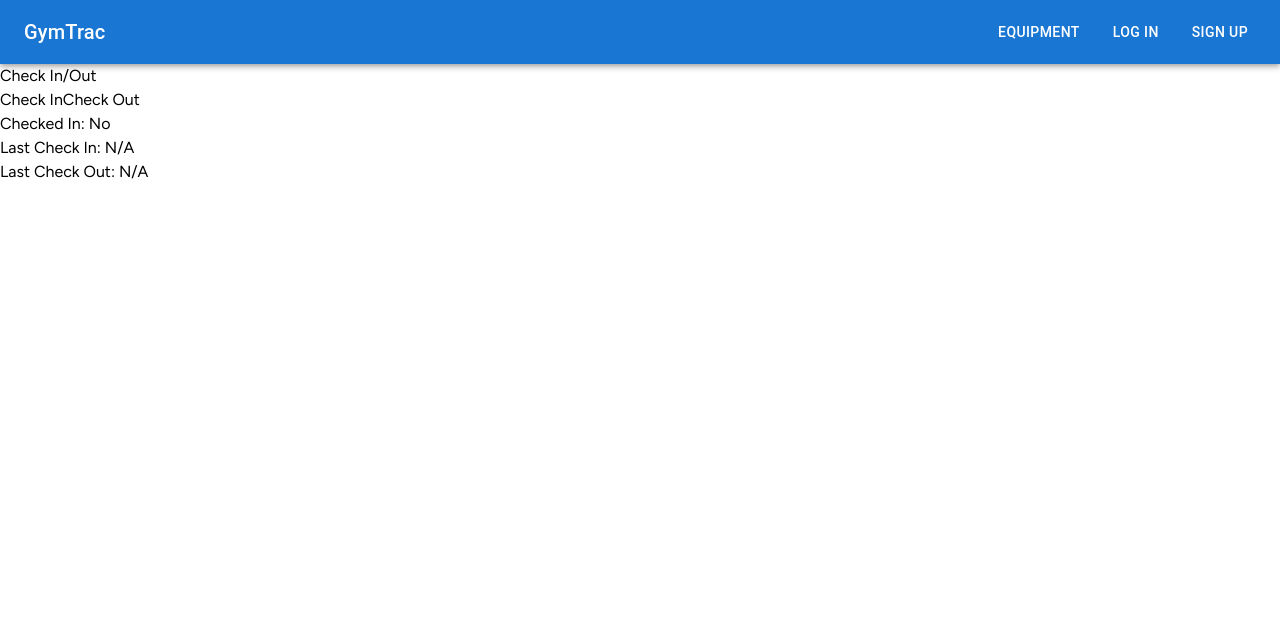
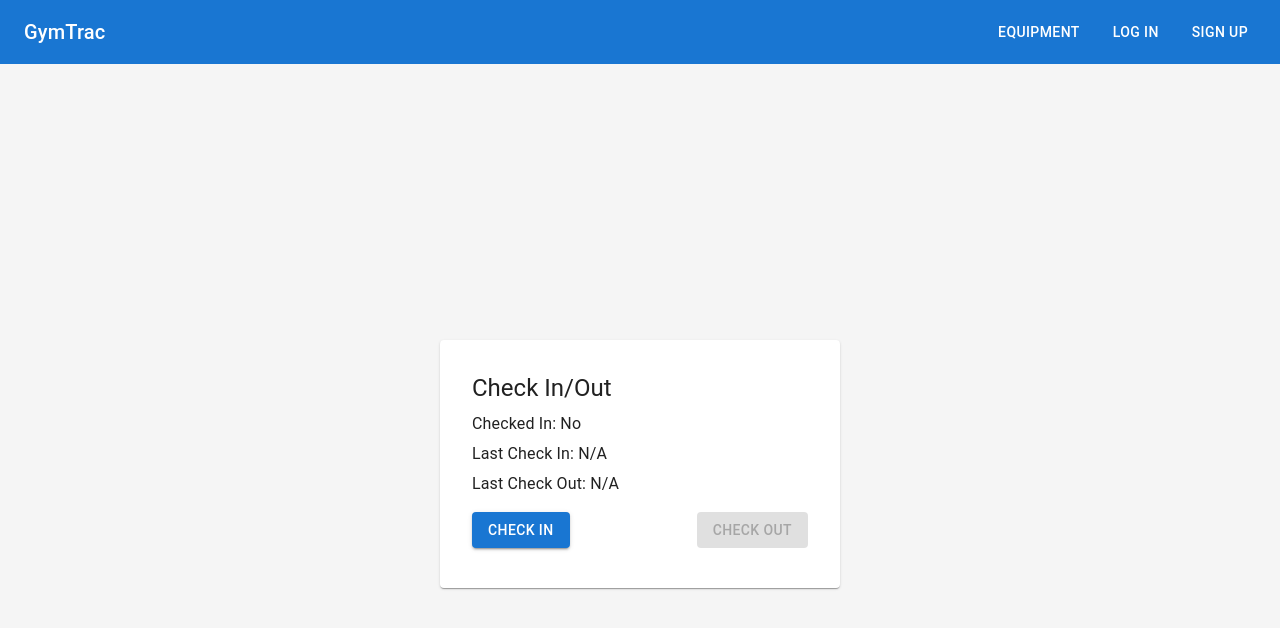
Before and after one commit to pamodl/GMS, a React (Vite) app in the folder front/: page /check-in-out in a window 1280 px wide. Shown: the top 628 px of the page. Built offline with nearby package versions, Linux system fonts and the light colour scheme.

Commit message:
Add user profile page and integrate logout functionality

```diff
--- a/front/src/App.jsx
+++ b/front/src/App.jsx
@@ -7,6 +7,7 @@ import CheckInOut from './pages/CheckIn'
 import ManageEquipment from './pages/ManageEquipment'
 import ViewEquipment from './pages/ViewEquipment'
 import Header from './components/Header'
+import Profile from './pages/profile'
 export default function App() {
   return (
     <BrowserRouter>
@@ -19,6 +20,8 @@ export default function App() {
         <Route path="/manage-equipment" element={<ManageEquipment />} />
         <Route path="/check-in-out" element={<CheckInOut />} />
         <Route path="/view-equipment" element={<ViewEquipment />} />
+        <Route path="profile" element={<Profile />} />
+
       </Routes>
 
   </BrowserRouter>
--- a/front/src/components/Header.jsx
+++ b/front/src/components/Header.jsx
@@ -23,7 +23,7 @@ export default function Header() {
   return (
     <AppBar position="static">
       <Toolbar>
-      <Typography variant="h6" component={Link} to="/" sx={{ flexGrow: 1, textDecoration: 'none', color: 'inherit' }}>
+        <Typography variant="h6" component={Link} to="/" sx={{ flexGrow: 1, textDecoration: 'none', color: 'inherit' }}>
           GymTrac
         </Typography>
         <Box sx={{ display: 'flex', gap: 2 }}>
@@ -32,7 +32,12 @@ export default function Header() {
           </Button>
           {currentUser ? (
             <>
-              <Typography variant="body1" component="div">
+              <Typography
+                variant="body1"
+                component={Link}
+                to="/profile"
+                sx={{ textDecoration: 'none', color: 'inherit' }}
+              >
                 {currentUser.username}
               </Typography>
               <Button color="inherit" onClick={handleLogout}>
--- a/front/src/pages/CheckIn.jsx
+++ b/front/src/pages/CheckIn.jsx
@@ -1,6 +1,7 @@
 import React from 'react';
 import { useDispatch, useSelector } from 'react-redux';
 import { checkIn, checkOut } from '../redux/checkin/checkinActions';
+import { Card, CardContent, Typography, Button, Box, Alert } from '@mui/material';
 
 export default function CheckInOut() {
   const { currentUser } = useSelector((state) => state.user);
@@ -30,21 +31,33 @@ export default function CheckInOut() {
   };
 
   return (
-    <div>
-      <h1>Check In/Out</h1>
-      <button onClick={handleCheckIn} disabled={loading || isCheckedIn}>
-        Check In
-      </button>
-      <button onClick={handleCheckOut} disabled={loading || !isCheckedIn}>
-        Check Out
-      </button>
-      {loading && <p>Loading...</p>}
-      {error && <p style={{ color: 'red' }}>{error}</p>}
-      <div>
-        <p>Checked In: {isCheckedIn ? 'Yes' : 'No'}</p>
-        <p>Last Check In: {formatDate(lastCheckIn)}</p>
-        <p>Last Check Out: {formatDate(lastCheckOut)}</p>
-      </div>
-    </div>
+    <Box sx={{ display: 'flex', justifyContent: 'center', alignItems: 'center', minHeight: '100vh', backgroundColor: '#f5f5f5' }}>
+      <Card sx={{ maxWidth: 400, width: '100%', padding: 2 }}>
+        <CardContent>
+          <Typography variant="h5" component="div" gutterBottom>
+            Check In/Out
+          </Typography>
+          {error && <Alert severity="error">{error}</Alert>}
+          <Typography variant="body1" component="div" gutterBottom>
+            Checked In: {isCheckedIn ? 'Yes' : 'No'}
+          </Typography>
+          <Typography variant="body1" component="div" gutterBottom>
+            Last Check In: {formatDate(lastCheckIn)}
+          </Typography>
+          <Typography variant="body1" component="div" gutterBottom>
+            Last Check Out: {formatDate(lastCheckOut)}
+          </Typography>
+          <Box sx={{ display: 'flex', justifyContent: 'space-between', marginTop: 2 }}>
+            <Button variant="contained" color="primary" onClick={handleCheckIn} disabled={loading || isCheckedIn}>
+              Check In
+            </Button>
+            <Button variant="contained" color="secondary" onClick={handleCheckOut} disabled={loading || !isCheckedIn}>
+              Check Out
+            </Button>
+          </Box>
+          {loading && <Typography variant="body2" color="textSecondary" sx={{ marginTop: 2 }}>Processing...</Typography>}
+        </CardContent>
+      </Card>
+    </Box>
   );
 }
--- /dev/null
+++ b/front/src/pages/profile.jsx
@@ -0,0 +1,45 @@
+import React from 'react';
+import { useSelector, useDispatch } from 'react-redux';
+import { Typography, Box, Button } from '@mui/material';
+import { logoutUserStart, logoutUserSuccess, logoutUserFailure } from '../redux/user/userSlice';
+
+export default function Profile() {
+  const dispatch = useDispatch();
+  const currentUser = useSelector((state) => state.user.currentUser);
+
+  const handleLogout = async () => {
+    dispatch(logoutUserStart());
+    try {
+      // Perform any necessary logout logic here, such as API calls
+      // For example:
+      // await api.logout();
+      dispatch(logoutUserSuccess());
+    } catch (error) {
+      dispatch(logoutUserFailure(error.message));
+    }
+  };
+
+  if (!currentUser) {
+    return <Typography variant="h6">No user is logged in.</Typography>;
+  }
+
+  return (
+    <Box sx={{ padding: 4 }}>
+      <Typography variant="h4" gutterBottom>
+        User Profile
+      </Typography>
+      <Typography variant="body1">
+        <strong>Username:</strong> {currentUser.username}
+      </Typography>
+      <Typography variant="body1">
+        <strong>Email:</strong> {currentUser.email}
+      </Typography>
+      <Typography variant="body1">
+        <strong>Student Registration Number:</strong> {currentUser.studentRegNumber}
+      </Typography>
+      <Button variant="contained" color="primary" onClick={handleLogout} sx={{ marginTop: 2 }}>
+        Log Out
+      </Button>
+    </Box>
+  );
+}
```
